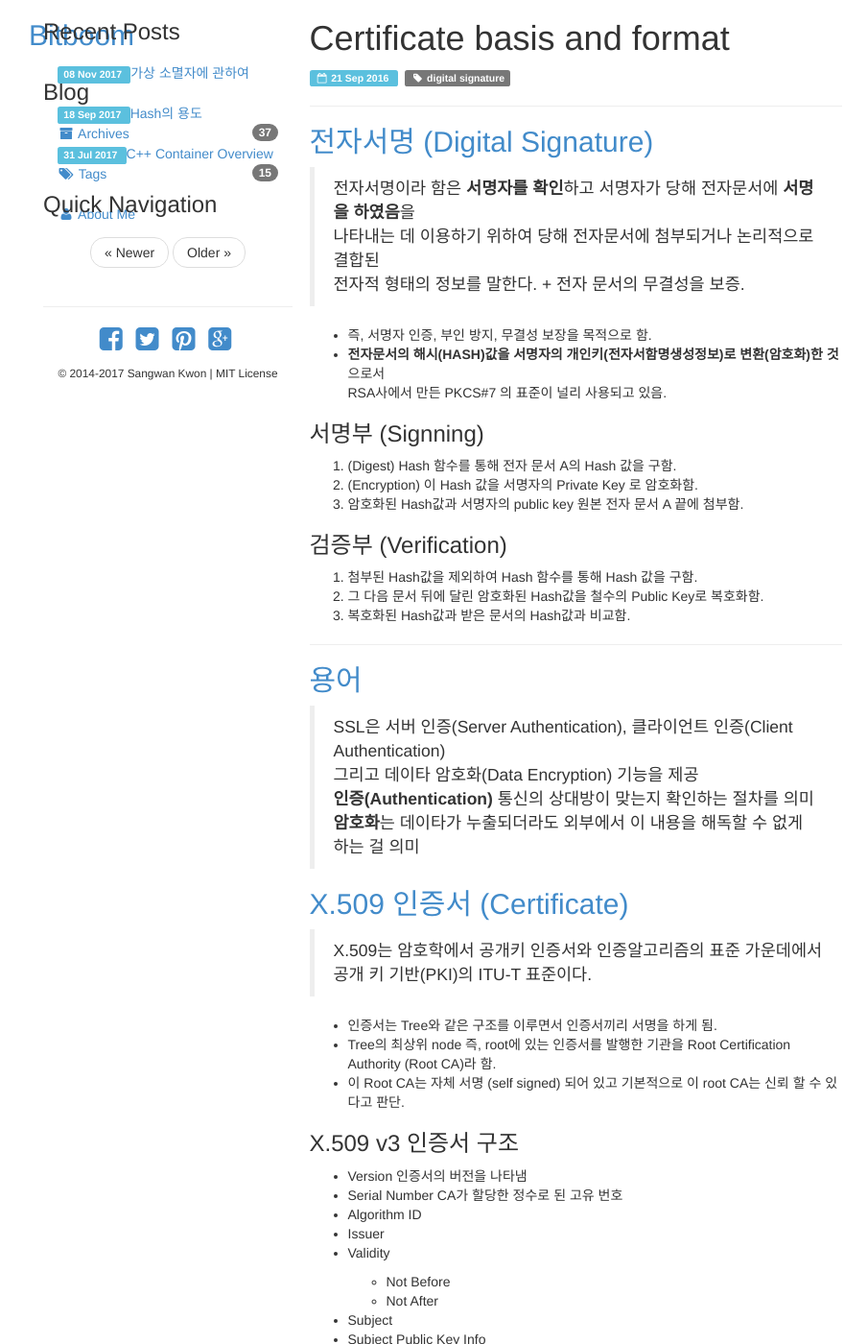
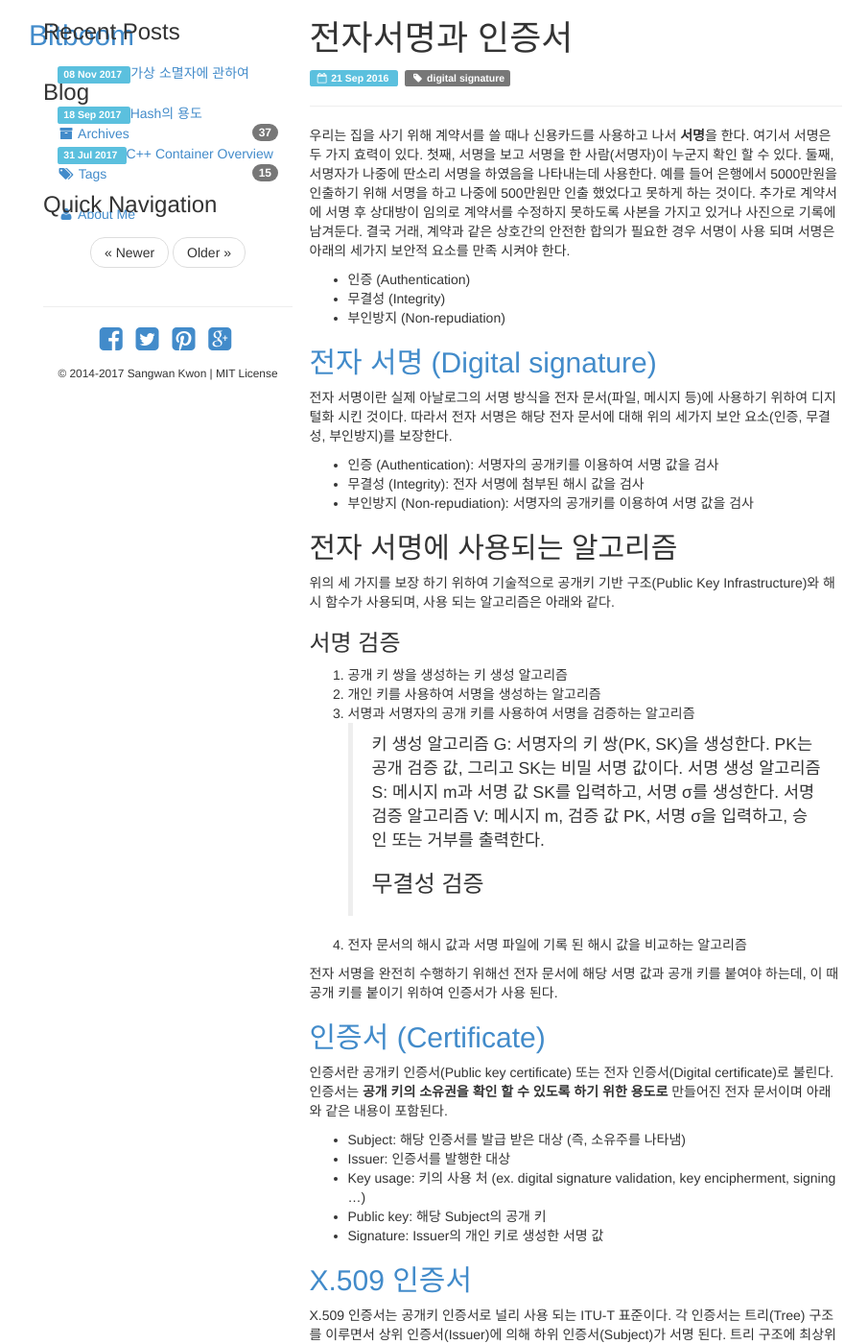
Before and after one commit to bitboom/bitboom.github.io, a Jekyll site: the page built from _posts/2016-09-21-certificate-basis.md, in a window 1280 px wide and 1400 px high. Shown: the whole window at 96% size, without its empty margins (40-945 px from the left). Built offline with Jekyll 4.4.1, drawn with Linux system fonts in a browser that asks for light colours; some of the changed text lies outside the part shown.

Commit message:
Update 2016-09-21-certificate-basis.md

```diff
--- a/_posts/2016-09-21-certificate-basis.md
+++ b/_posts/2016-09-21-certificate-basis.md
@@ -1,110 +1,55 @@
 ---
 layout: post
-title: Certificate basis and format
+title: 전자서명과 인증서
 tags: [digital signature]
 ---
 
-## [전자서명 (Digital Signature)][1]
-> 전자서명이라 함은 **서명자를 확인**하고 서명자가 당해 전자문서에 **서명을 하였음**을
-> 나타내는 데 이용하기 위하여 당해 전자문서에 첨부되거나 논리적으로 결합된
-> 전자적 형태의 정보를 말한다.  + 전자 문서의 무결성을 보증.
+ 우리는 집을 사기 위해 계약서를 쓸 때나 신용카드를 사용하고 나서 **서명**을 한다. 여기서 서명은 두 가지 효력이 있다. 첫째, 서명을 보고 서명을 한 사람(서명자)이 누군지 확인 할 수 있다. 둘째, 서명자가 나중에 딴소리 서명을 하였음을 나타내는데 사용한다. 예를 들어 은행에서 5000만원을 인출하기 위해 서명을 하고 나중에 500만원만 인출 했었다고 못하게 하는 것이다. 추가로 계약서에 서명 후 상대방이 임의로 계약서를 수정하지 못하도록 사본을 가지고 있거나 사진으로 기록에 남겨둔다. 결국 거래, 계약과 같은 상호간의 안전한 합의가 필요한 경우 서명이 사용 되며 서명은 아래의 세가지 보안적 요소를 만족 시켜야 한다.
+-	인증 (Authentication)
+-	무결성 (Integrity)
+-	부인방지 (Non-repudiation)
 
-- 즉, 서명자 인증, 부인 방지, 무결성 보장을 목적으로 함.
-- **전자문서의 해시(HASH)값을 서명자의 개인키(전자서함명생성정보)로 변환(암호화)한 것**으로서
-  RSA사에서 만든 PKCS#7 의 표준이 널리 사용되고 있음.
+## [전자 서명 (Digital signature)][1]
+ 전자 서명이란 실제 아날로그의 서명 방식을 전자 문서(파일, 메시지 등)에 사용하기 위하여 디지털화 시킨 것이다. 따라서 전자 서명은 해당 전자 문서에 대해 위의 세가지 보안 요소(인증, 무결성, 부인방지)를 보장한다.
+-	인증 (Authentication): 서명자의 공개키를 이용하여 서명 값을 검사
+-	무결성 (Integrity): 전자 서명에 첨부된 해시 값을 검사
+-	부인방지 (Non-repudiation): 서명자의 공개키를 이용하여 서명 값을 검사
 
-### 서명부 (Signning)
-1. (Digest) Hash 함수를 통해 전자 문서 A의 Hash 값을 구함.
-2. (Encryption) 이 Hash 값을 서명자의 Private Key 로 암호화함.
-3. 암호화된 Hash값과 서명자의 public key 원본 전자 문서 A 끝에 첨부함.
+## 전자 서명에 사용되는 알고리즘
+ 위의 세 가지를 보장 하기 위하여 기술적으로 공개키 기반 구조(Public Key Infrastructure)와 해시 함수가 사용되며, 사용 되는 알고리즘은 아래와 같다.
+### 서명 검증
+1.	공개 키 쌍을 생성하는 키 생성 알고리즘
+2.	개인 키를 사용하여 서명을 생성하는 알고리즘
+3.	서명과 서명자의 공개 키를 사용하여 서명을 검증하는 알고리즘
+> 키 생성 알고리즘 G: 서명자의 키 쌍(PK, SK)을 생성한다. PK는 공개 검증 값, 그리고 SK는 비밀 서명 값이다.
+> 서명 생성 알고리즘 S: 메시지 m과 서명 값 SK를 입력하고, 서명 σ를 생성한다.
+> 서명 검증 알고리즘 V: 메시지 m, 검증 값 PK, 서명 σ을 입력하고, 승인 또는 거부를 출력한다.
+### 무결성 검증
+1.	전자 문서의 해시 값과 서명 파일에 기록 된 해시 값을 비교하는 알고리즘
 
-### 검증부 (Verification)
-1. 첨부된 Hash값을 제외하여 Hash 함수를 통해 Hash 값을 구함.
-2. 그 다음 문서 뒤에 달린 암호화된 Hash값을 철수의 Public Key로 복호화함.
-3. 복호화된 Hash값과 받은 문서의 Hash값과 비교함.
+ 전자 서명을 완전히 수행하기 위해선 전자 문서에 해당 서명 값과 공개 키를 붙여야 하는데, 이 때 공개 키를 붙이기 위하여 인증서가 사용 된다.
 
----
-## [용어][3]
-> SSL은 서버 인증(Server Authentication), 클라이언트 인증(Client Authentication)
-> 그리고 데이타 암호화(Data Encryption) 기능을 제공
-> **인증(Authentication)** 통신의 상대방이 맞는지 확인하는 절차를 의미
-> **암호화**는 데이타가 누출되더라도 외부에서 이 내용을 해독할 수 없게 하는 걸 의미
+## [인증서 (Certificate)][3]
+ 인증서란 공개키 인증서(Public key certificate) 또는 전자 인증서(Digital certificate)로 불린다. 인증서는 **공개 키의 소유권을 확인 할 수 있도록 하기 위한 용도로** 만들어진 전자 문서이며 아래와 같은 내용이 포함된다.
+-	Subject: 해당 인증서를 발급 받은 대상 (즉, 소유주를 나타냄)
+-	Issuer: 인증서를 발행한 대상
+-	Key usage:  키의 사용 처 (ex. digital signature validation, key encipherment,  signing …)
+-	Public key: 해당 Subject의 공개 키
+-	Signature:  Issuer의 개인 키로 생성한 서명 값
 
-## [X.509 인증서 (Certificate)][2]
-> X.509는 암호학에서 공개키 인증서와 인증알고리즘의 표준 가운데에서 공개 키 기반(PKI)의 ITU-T 표준이다.
+## [X.509 인증서][4]
+X.509 인증서는 공개키 인증서로 널리 사용 되는 ITU-T 표준이다. 각 인증서는 트리(Tree) 구조를 이루면서 상위 인증서(Issuer)에 의해 하위 인증서(Subject)가 서명 된다. 트리 구조에 최상위에 있는 인증서는 루트 인증서(Root certificate)라 칭하며 상위 인증서가 없기 때문에 자체 서명(self-signed)을 실시한다. 루트 인증서를 보유한 기관을 Root Certification Authority (Root CA)라 하며 기본적으로 Root CA는 신뢰 할 수 있다고 가정한다.
 
-- 인증서는 Tree와 같은 구조를 이루면서 인증서끼리 서명을 하게 됨.
-- Tree의 최상위 node 즉, root에 있는 인증서를 발행한 기관을 Root Certification Authority (Root CA)라 함.
-- 이 Root CA는 자체 서명 (self signed) 되어 있고 기본적으로 이 root CA는 신뢰 할 수 있다고 판단.
-
-### X.509 v3 인증서 구조
-- Version 인증서의 버전을 나타냄
-- Serial Number CA가 할당한 정수로 된 고유 번호
-- Algorithm ID
-- Issuer
-- Validity
-  - Not Before
-  - Not After
-- Subject
-- Subject Public Key Info
-- Public Key Algorithm
-- Subject Public Key
-- Issuer Unique Identifier (Optional)
-- Subject Unique Identifier (Optional)
-- Extensions (Optional)
-...
-- Certificate Signature Algorithm
-- Certificate Signature
-
-### X.509 인증서 확장자
->- .CER - CER 암호화 된 인증서. 복수의 인증서도 가능.
->- .DER - DER 암호화 된 인증서.
->- .PEM - (Privacy Enhanced Mail) **Base64로 인코딩** 된 인증서.
->  - "-----BEGIN CERTIFICATE-----"와 "-----END CERTIFICATE-----" 의 형식.
->- .PFX - .p12 참조.
->- .P12 - PKCS#12, 공개 인증서와 **암호로 보호되는 개인 키**를 가질 수 있다(복수도 가능).
-
+## X.509 인증서 확장자
+ X.509 인증서는 다양한 확장자를 가지며 HTTPS 통신을 위한 SSL인증서는 경우 주로 PEM 확장자가 사용 된다.
+- PEM: **Base64로 인코딩** 된 인증서
+	("-----BEGIN CERTIFICATE-----"로 시작하며 "-----END CERTIFICATE-----" 로 끝남)
+- DER: PEM 파일의 바이너리 포맷으로 된 인증서
+- P12 - PKCS#12, 공개키 인증서와 **암호로 보호되는 개인 키**를 포함한 인증서
 > PKCS#12는 PFX(**개인 정보 교환**:Personal inFormation eXchange)이 발전된 형태이며,
   하나의 파일에서 공개 / 개인 자료들을 교환할 때 쓰인다.
 
----
-
-## COMMON CERTIFICATE FORMATS
-
-### PEM Format
-- It contains the **‘—–BEGIN CERTIFICATE—–” and “—–END CERTIFICATE—–”**며 statements.
-- Several PEM certificates and even the Private key can be included in one file.
-- But most platforms(eg:- Apache) expects the certificates and Private key to be in separate files.
-- They are **Base64 encoded ASCII files**.
-- extensions : .pem, .crt, .cer, .key
-- Apache and similar servers uses PEM format certificates
-
-## DER Format
-- It is a **Binary form of ASCII PEM format** certificate.
-- All types of Certificates & Private Keys can be encoded in DER format
-- They are Binary format files
-- extensions : .cer & .der
-- DER is typically used in Java platform
-
-NOTE: Only way to tell the difference between PEM .cer and DER .cer is to open the file
-      in a Text editor and look for the BEGIN/END statements.
-
-< P7B/PKCS#7 >
-- They contain “—–BEGIN PKCS—–” & “—–END PKCS7—–” statements.
-- It can contain only Certificates & Chain certificates but not the Private key.
-- They are Base64 encoded ASCII files
-- extensions : .p7b, .p7c, .p7s
-- Several platforms supports it. eg:- Windows OS, Java Tomcat
-
-< PFX/PKCS#12 >
-- They are used for storing the Server certificate, any Intermediate certificates & Private key in one encryptable file.
-- They are Binary format files
-- extensions : .pfx, .p12
-- Typically used on Windows OS to import and export certificates and Private keys
-
----
-
-
-[1]:https://www.google.co.kr/url?sa=t&rct=j&q=&esrc=s&source=web&cd=1&ved=0ahUKEwj7_veelZbRAhUN4mMKHbjJD3EQFggeMAA&url=https%3A%2F%2Fko.wikipedia.org%2Fwiki%2F%25EC%25A0%2584%25EC%259E%2590%25EC%2584%259C%25EB%25AA%2585&usg=AFQjCNEF8lnCfWrND41eP7kWRoG4Ncjs0A&sig2=zgr3FxNWR0p2L8OGCDKFjA&bvm=bv.142059868,d.cGc
-[2]:https://ko.wikipedia.org/wiki/X.509
-[3]:http://btsweet.blogspot.kr/2014/06/tls-ssl.html
+[1]:https://en.wikipedia.org/wiki/Digital_signature
+[2]:https://en.wikipedia.org/wiki/Public_key_infrastructure
+[3]:https://en.wikipedia.org/wiki/Public_key_certificate
+[4]:https://en.wikipedia.org/wiki/X.509
```
